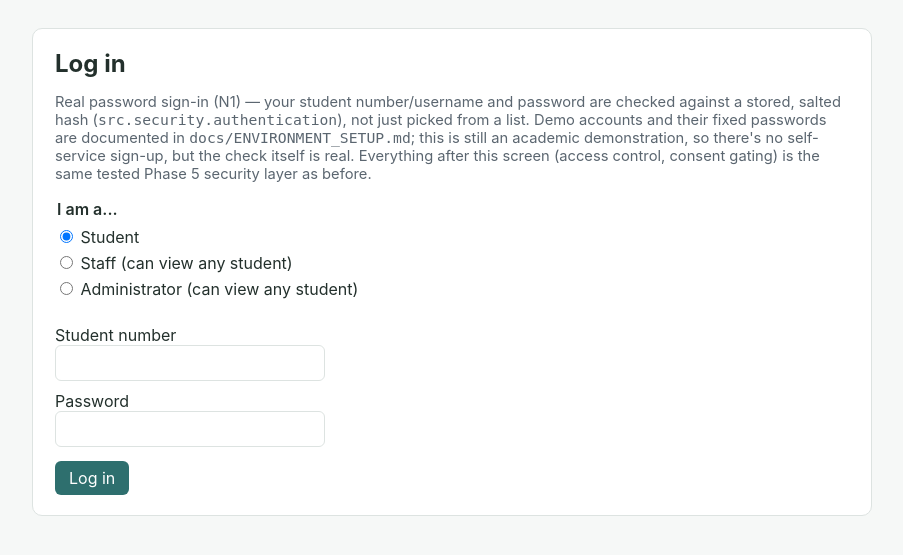
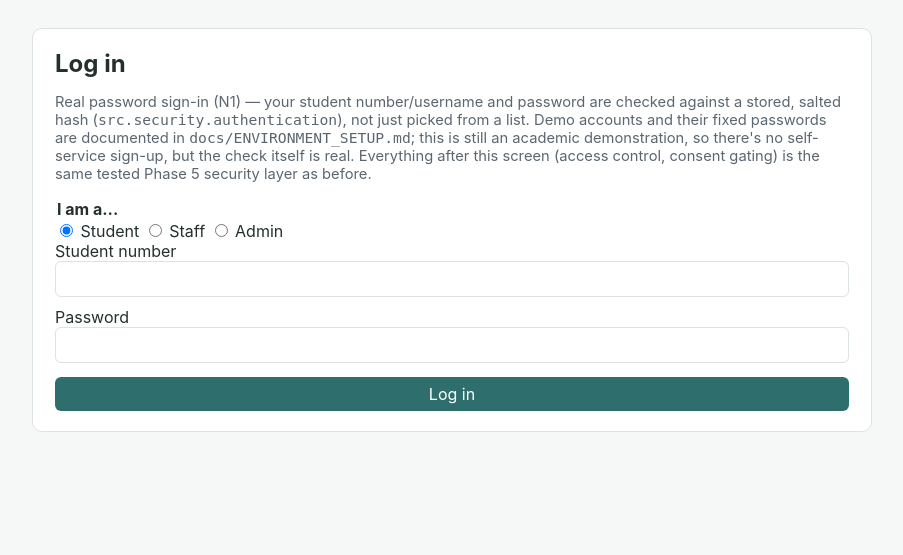
Before and after one commit to Kartik0219/learning-journey-assistant, a Flask app: page /login in a window 1280 px wide. Shown: the part 48-603 px from the top of the page, without its empty margins (188-1091 px from the left). Run offline with Flask 3, Linux system fonts and the light colour scheme.

Commit message:
Refactor login template for improved structure

```diff
--- a/src/deliver/templates/login.html
+++ b/src/deliver/templates/login.html
@@ -1,6 +1,7 @@
 {% extends "base.html" %}
 {% block title %}Log in — Learning Journey Assistant{% endblock %}
 {% block content %}
+  <div class="auth-shell">
     <div class="card">
       <h1>Log in</h1>
       <p class="muted">
@@ -15,37 +16,33 @@
       </p>
 
       <form method="post">
-      <fieldset style="border:none; padding:0; margin: 16px 0;">
-        <legend style="font-weight:600; margin-bottom:8px;">I am a...</legend>
-
-        <div style="margin-bottom:6px;">
+        <fieldset style="border:none; padding:0; margin: 16px 0 0;">
+          <legend class="muted" style="font-weight:700; margin-bottom:2px;">I am a...</legend>
+          <div class="role-picker">
             <label><input type="radio" name="role" value="student" checked onchange="ljasToggleLoginFields()"> Student</label>
-        </div>
-        <div style="margin-bottom:6px;">
-          <label><input type="radio" name="role" value="staff" onchange="ljasToggleLoginFields()"> Staff (can view any student)</label>
-        </div>
-        <div style="margin-bottom:10px;">
-          <label><input type="radio" name="role" value="admin" onchange="ljasToggleLoginFields()"> Administrator (can view any student)</label>
+            <label><input type="radio" name="role" value="staff" onchange="ljasToggleLoginFields()"> Staff</label>
+            <label><input type="radio" name="role" value="admin" onchange="ljasToggleLoginFields()"> Admin</label>
           </div>
         </fieldset>
 
         <div id="ljas-student-field" style="margin-bottom:10px;">
           <label for="student_number">Student number</label><br>
-        <input type="text" id="student_number" name="student_number" autocomplete="username">
+          <input type="text" id="student_number" name="student_number" autocomplete="username" style="width:100%;">
         </div>
         <div id="ljas-username-field" style="margin-bottom:10px; display:none;">
           <label for="username">Username</label><br>
-        <input type="text" id="username" name="username" autocomplete="username">
+          <input type="text" id="username" name="username" autocomplete="username" style="width:100%;">
         </div>
         <div style="margin-bottom:14px;">
           <label for="password">Password</label><br>
-        <input type="password" id="password" name="password" autocomplete="current-password">
+          <input type="password" id="password" name="password" autocomplete="current-password" style="width:100%;">
         </div>
 
         {% if error %}<p class="error">{{ error }}</p>{% endif %}
 
-      <button class="primary" type="submit">Log in</button>
+        <button class="primary" type="submit" style="width:100%;">Log in</button>
       </form>
+    </div>
   </div>
 
   <script>
```
Lines whose indentation alone changed are shown as unchanged.
